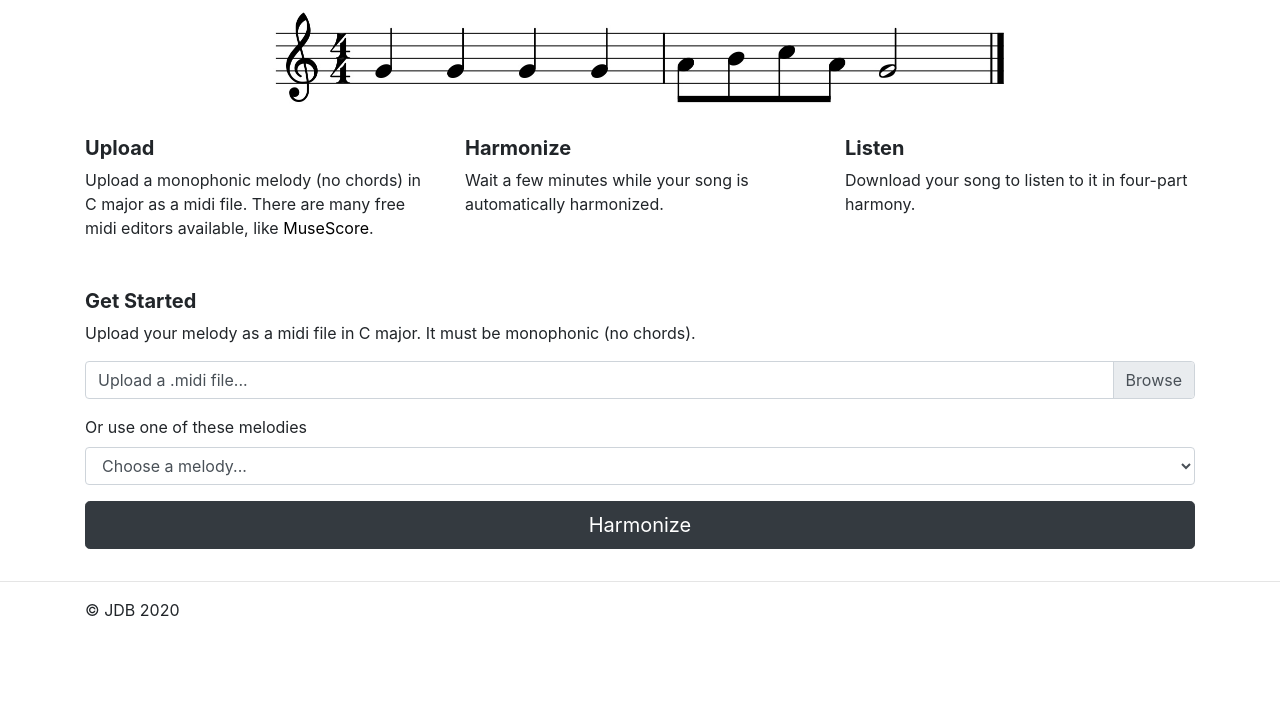
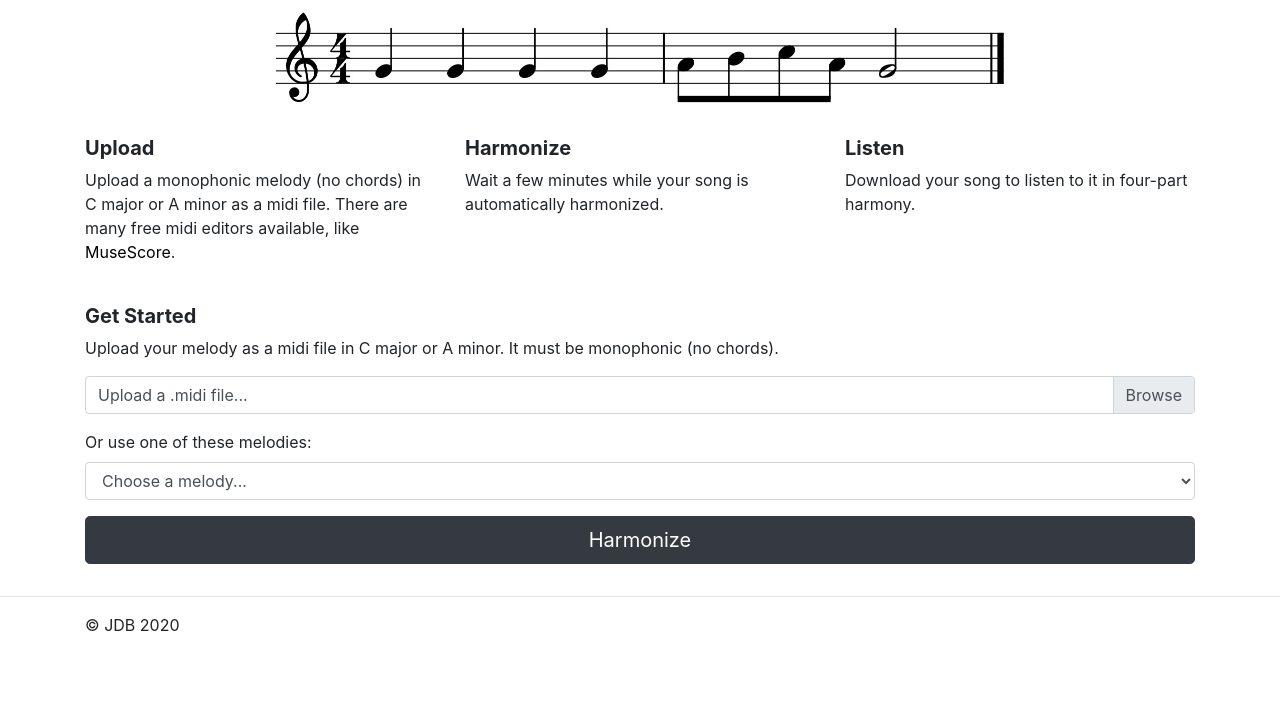
Before and after one commit to davidalvin/harmonizer_website, a Flask app: page / in a window 1280 px wide. Shown: the part 154-882 px from the top of the page. Before the commit the page ends 770 px from the top, so only its background shows below. Run offline with Flask 2, Linux system fonts and the light colour scheme; some libraries are stand-ins or nearby versions.

Commit message:
Wording updates and removed access to two default scores

```diff
--- a/webapp/templates/index.html
+++ b/webapp/templates/index.html
@@ -7,7 +7,7 @@
   <div class="row">
     <div class="col-md-4 my-2">
       <h5><strong>Upload</strong></h5>
-      <p>Upload a monophonic melody (no chords) in C major as a midi file.
+      <p>Upload a monophonic melody (no chords) in C major or A minor as a midi file.
           There are many free midi editors available, like <a href="https://musescore.org/en">MuseScore</a>.</p>
     </div>
     <div class="col-md-4 my-2">
@@ -20,14 +20,12 @@
     </div>
   </div>
 
-    <!-- Break -->
-  <div class="col" style="height:25px;"></div>
+  <!-- File Browser Uploader -->
 
-  <!-- File Browser Uploader -->
-  <div class="row" id="row-upload">
+  <div class="row mt-3" id="row-upload">
     <div class="col-md-12">
       <h5><strong>Get Started</strong></h5>
-      <p>Upload your melody as a midi file in C major. It must be monophonic (no chords).</p>
+      <p>Upload your melody as a midi file in C major or A minor. It must be monophonic (no chords).</p>
       <form action = "/processing" method = "POST" enctype = "multipart/form-data">
         <div class="form-group">
           <div class="custom-file">
@@ -36,12 +34,12 @@
           </div>
         </div>
         <div class="form-group">
-          <label for="preloaded-melody">Or use one of these melodies</label>
+          <label for="preloaded-melody">Or use one of these melodies:</label>
           <select name="default-melody" class="form-control" id="preloaded-melody">
             <option selected="selected" value="">Choose a melody...</option>
             <option value="twinkle-twinkle.mid">Twinkle Twinkle</option>
-            <option value="happy-birthday.mid">Happy Birthday</option>
-            <option value="bwv-438.mid">BWV 438</option>
+            <!-- <option value="happy-birthday.mid">Happy Birthday</option>
+            <option value="bwv-438.mid">BWV 438</option> -->
             <option value="sample-melody-1.mid">Sample Melody</option>
             <option value="dummy.mid">Dummy Midi Song (Testing only)</option>
           </select>
```
